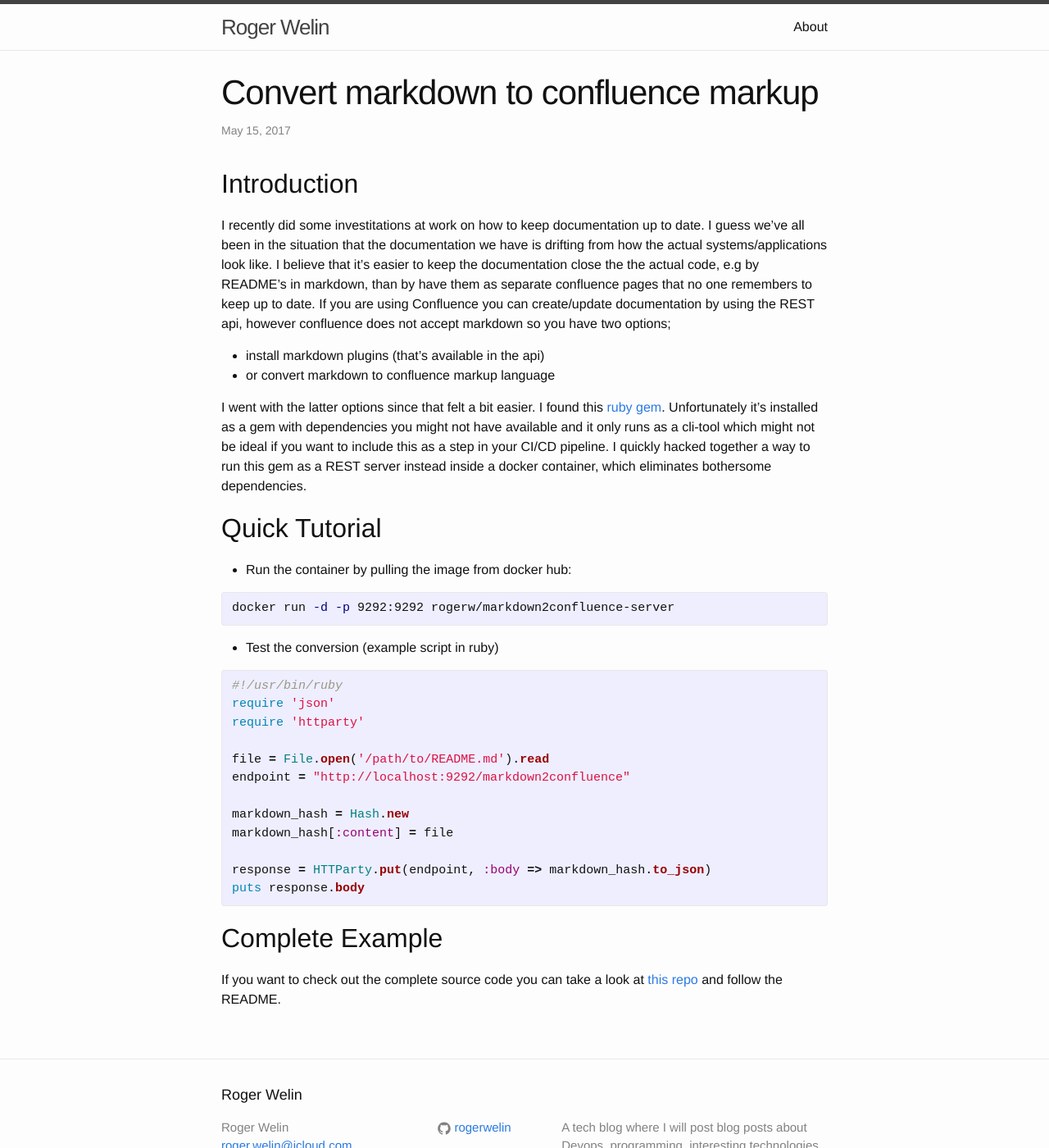
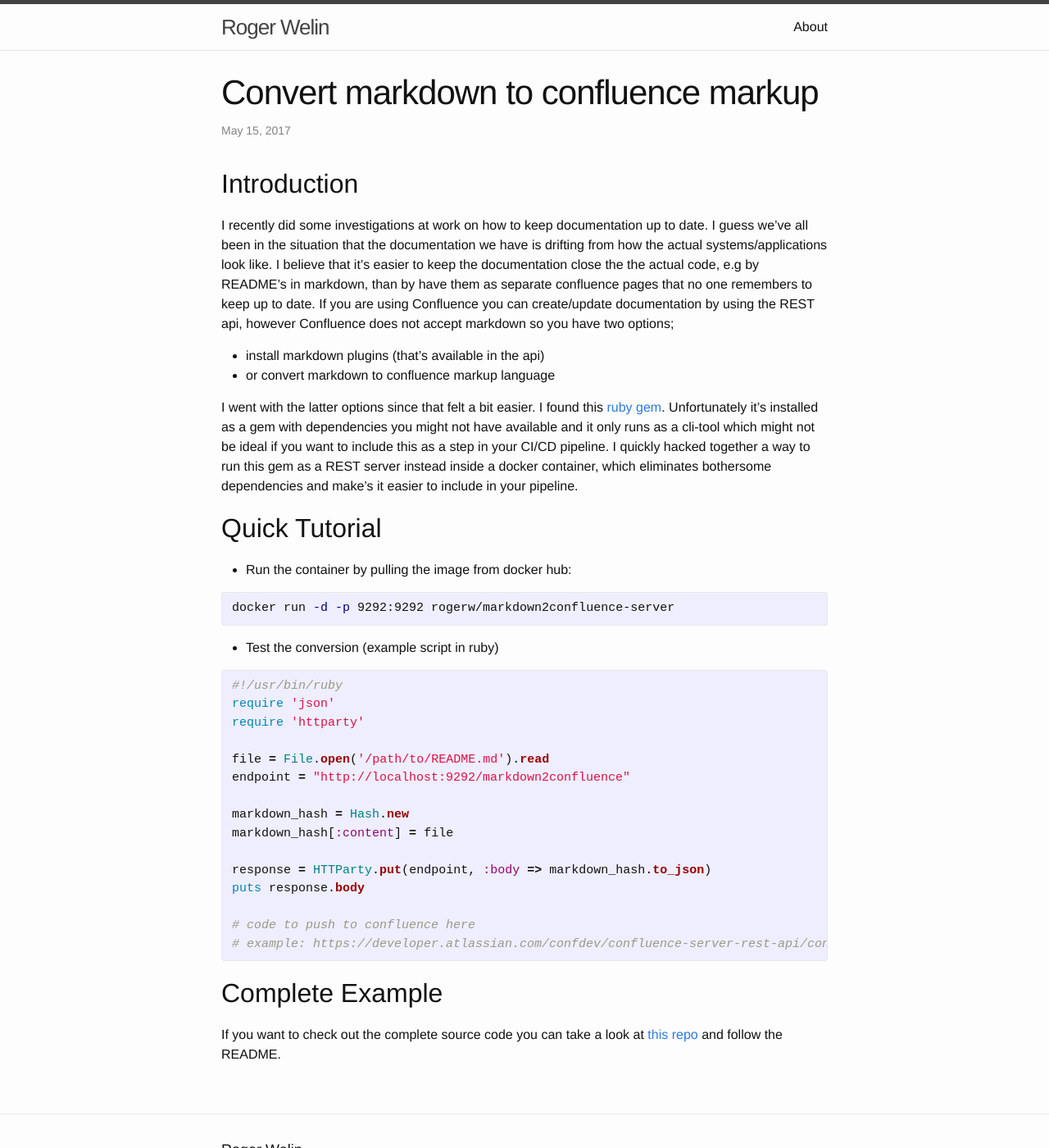
Before and after one commit to rogerwelin/rogerwelin.github.io, a Jekyll site: the page built from _posts/2017-05-15-convert-markdown-to-confluence-wiki.markdown, in a window 1280 px wide and 1400 px high. Shown: the whole window at 82% size. Built offline with Jekyll 4.4.1, drawn with Linux system fonts in a browser that asks for light colours; comment, search, counter and statistics services are not loaded.

Commit message:
spelling

```diff
--- a/_posts/2017-05-15-convert-markdown-to-confluence-wiki.markdown
+++ b/_posts/2017-05-15-convert-markdown-to-confluence-wiki.markdown
@@ -7,12 +7,12 @@
 ---
 
 ## Introduction
-I recently did some investitations at work on how to keep documentation up to date. I guess we've all been in the situation that the documentation we have is drifting from how the actual systems/applications look like. I believe that it's easier to keep the documentation close the the actual code, e.g by README's in markdown, than by have them as separate confluence pages that no one remembers to keep up to date. If you are using Confluence you can create/update documentation by using the REST api, however confluence does not accept markdown so you have two options;
+I recently did some investigations at work on how to keep documentation up to date. I guess we've all been in the situation that the documentation we have is drifting from how the actual systems/applications look like. I believe that it's easier to keep the documentation close the the actual code, e.g by README's in markdown, than by have them as separate confluence pages that no one remembers to keep up to date. If you are using Confluence you can create/update documentation by using the REST api, however Confluence does not accept markdown so you have two options;
 
 * install markdown plugins (that's available in the api)
 * or convert markdown to confluence markup language
 
-I went with the latter options since that felt a bit easier. I found this [ruby gem](https://github.com/jedi4ever/markdown2confluence). Unfortunately it's installed as a gem with dependencies you might not have available and it only runs as a cli-tool which might not be ideal if you want to include this as a step in your CI/CD pipeline. I quickly hacked together a way to run this gem as a REST server instead inside a docker container, which eliminates bothersome dependencies.
+I went with the latter options since that felt a bit easier. I found this [ruby gem](https://github.com/jedi4ever/markdown2confluence). Unfortunately it's installed as a gem with dependencies you might not have available and it only runs as a cli-tool which might not be ideal if you want to include this as a step in your CI/CD pipeline. I quickly hacked together a way to run this gem as a REST server instead inside a docker container, which eliminates bothersome dependencies and make's it easier to include in your pipeline.
 
 ## Quick Tutorial
 
@@ -37,6 +37,9 @@
 
 response = HTTParty.put(endpoint, :body => markdown_hash.to_json)
 puts response.body
+
+# code to push to confluence here
+# example: https://developer.atlassian.com/confdev/confluence-server-rest-api/confluence-rest-api-examples
 {% endhighlight %}
 
 
```
